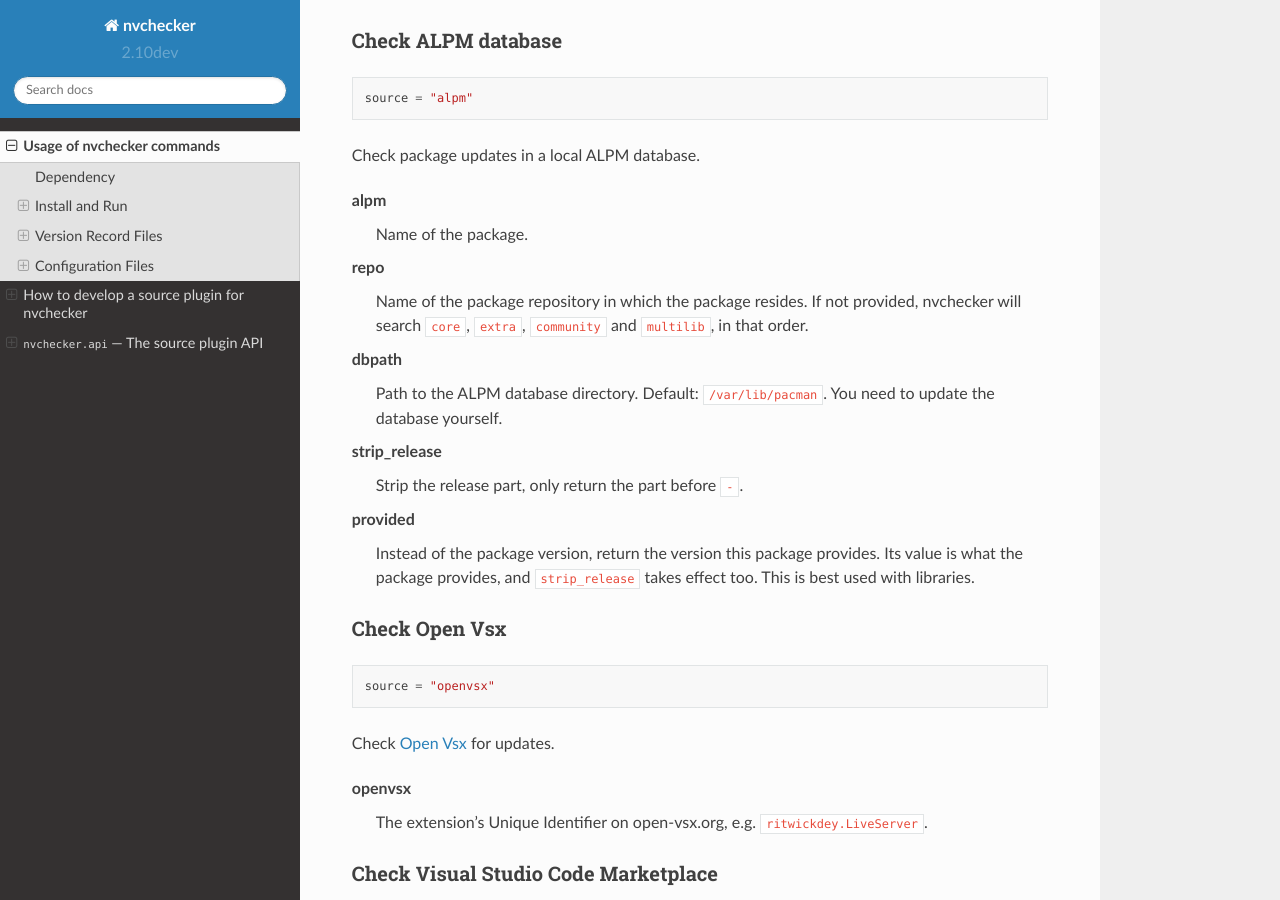
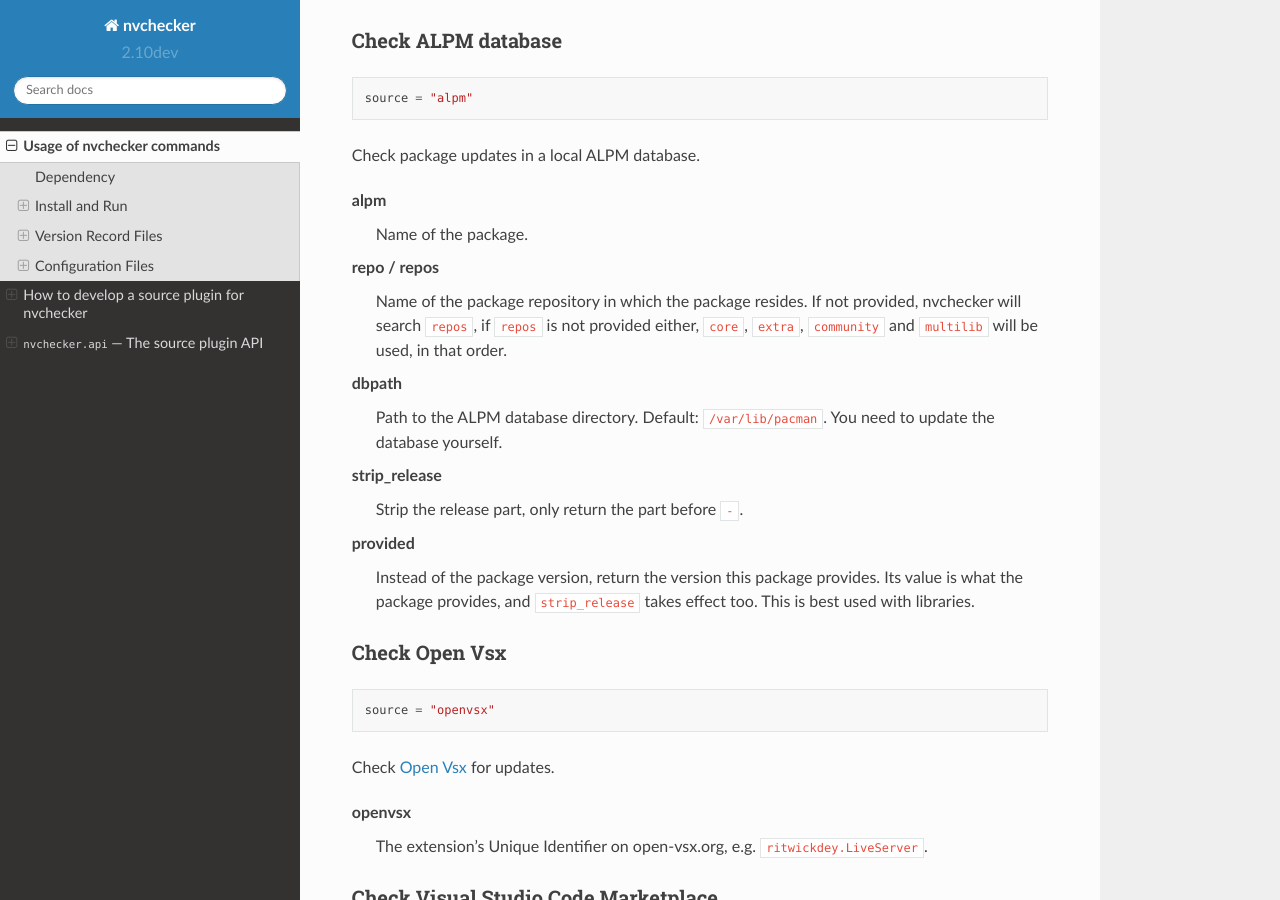
Before and after one commit to lilydjwg/nvchecker, a Sphinx documentation site: the page built from docs/usage.rst, in a window 1280 px wide and 900 px high, scrolled down 20811 px. Built offline with Sphinx 7.4.7 and the Read the Docs theme 2.0.0, drawn with Linux system fonts in a browser that asks for light colours.

Commit message:
update alpm documentation: repos

```diff
--- a/docs/usage.rst
+++ b/docs/usage.rst
@@ -859,8 +859,9 @@ Check package updates in a local ALPM database.
 alpm
   Name of the package.
 
-repo
-  Name of the package repository in which the package resides. If not provided, nvchecker will search ``core``, ``extra``, ``community`` and ``multilib``, in that order.
+repo / repos
+  Name of the package repository in which the package resides. If not provided, nvchecker will search ``repos``, if ``repos`` is not provided either, ``core``, ``extra``, ``community`` and ``multilib`` will be used, in that order.
+
 
 dbpath
   Path to the ALPM database directory. Default: ``/var/lib/pacman``. You need to update the database yourself.
```
